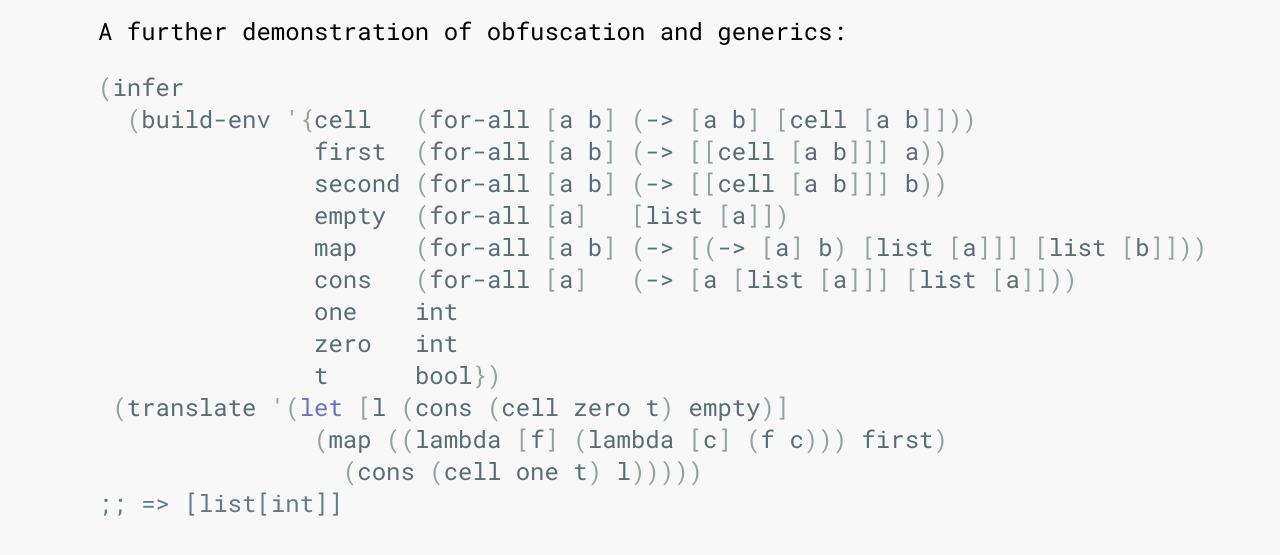
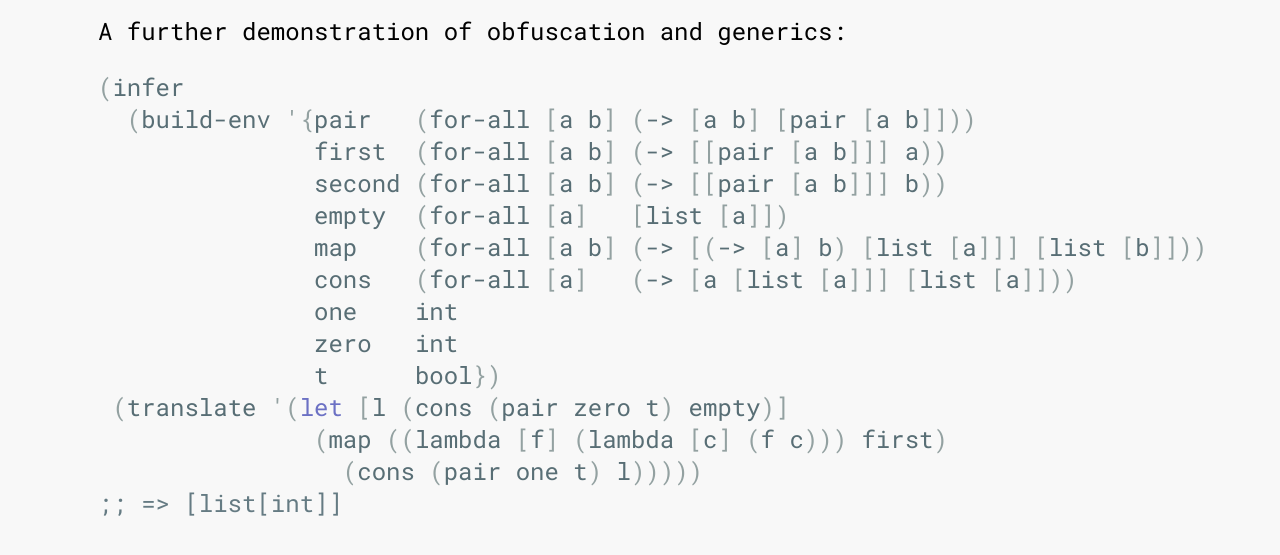
Before and after one commit to moea/types, a Jekyll site: the page built from index.markdown, in a window 1280 px wide and 900 px high, scrolled down 9574 px. Shown: the part 259-814 px from the top of the window. Built offline with Jekyll 4.4.1, drawn with Linux system fonts in a browser that asks for light colours.

Commit message:
Small correction

````diff
--- a/index.markdown
+++ b/index.markdown
@@ -291,17 +291,17 @@ A further demonstration of obfuscation and generics:
 
 ```clojure
 (infer
-  (build-env '{cell   (for-all [a b] (-> [a b] [cell [a b]]))
-               first  (for-all [a b] (-> [[cell [a b]]] a))
-               second (for-all [a b] (-> [[cell [a b]]] b))
+  (build-env '{pair   (for-all [a b] (-> [a b] [pair [a b]]))
+               first  (for-all [a b] (-> [[pair [a b]]] a))
+               second (for-all [a b] (-> [[pair [a b]]] b))
                empty  (for-all [a]   [list [a]])
                map    (for-all [a b] (-> [(-> [a] b) [list [a]]] [list [b]]))
                cons   (for-all [a]   (-> [a [list [a]]] [list [a]]))
                one    int
                zero   int
                t      bool})
- (translate '(let [l (cons (cell zero t) empty)]
+ (translate '(let [l (cons (pair zero t) empty)]
                (map ((lambda [f] (lambda [c] (f c))) first)
-                 (cons (cell one t) l)))))
+                 (cons (pair one t) l)))))
 ;; => [list[int]]
 ```
````
